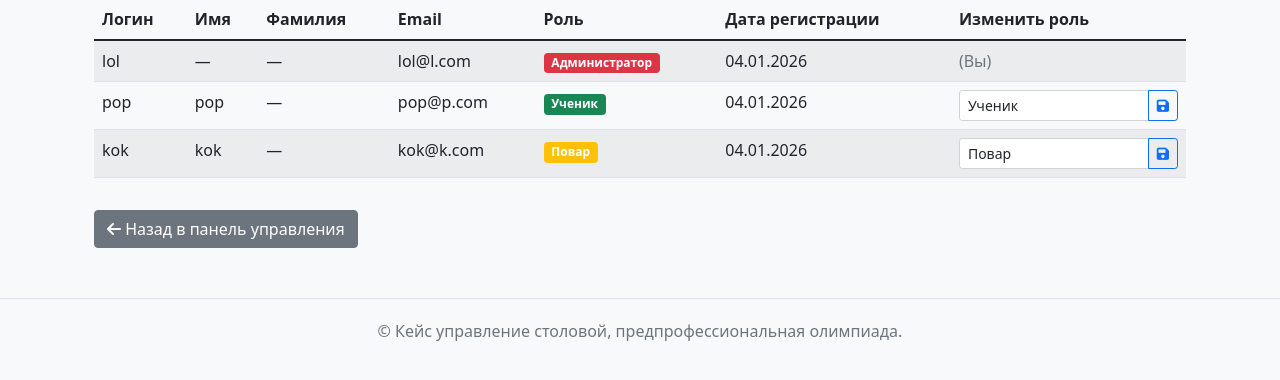
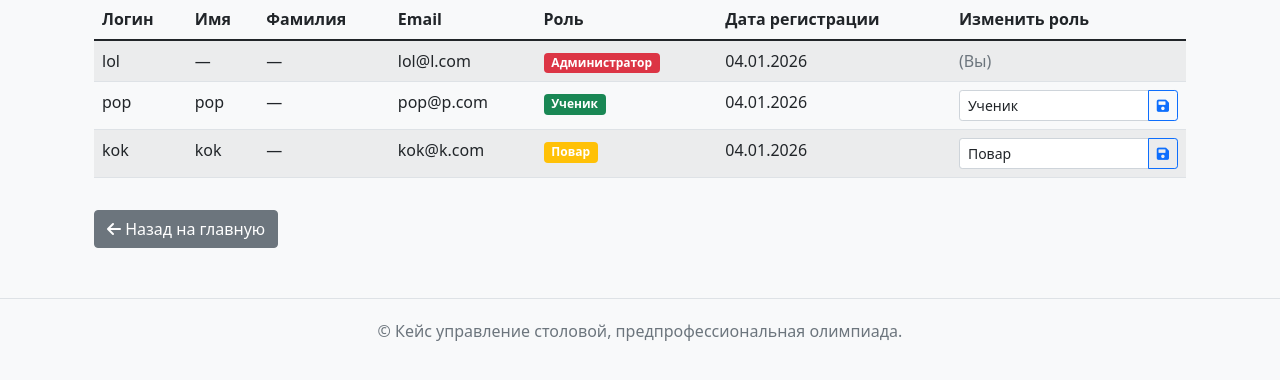
Before and after one commit to YarikAESC/Predprof2025-26, a Django app: page /manage/users/ in a window 1280 px wide. Shown: the part 173-553 px from the top of the page. Run offline with Django 4.2, Linux system fonts and the light colour scheme; a user stored in the database is signed in; data comes from the database, SQL or seed files in the repository.

Commit message:
Update manage_users.html

```diff
--- a/project/myproject/orders/templates/orders/manage_users.html
+++ b/project/myproject/orders/templates/orders/manage_users.html
@@ -78,8 +78,8 @@
 
     <!-- Кнопка назад -->
     <div class="mt-3">
-        <a href="{% url 'admin_dashboard' %}" class="btn btn-secondary">
-            <i class="fas fa-arrow-left"></i> Назад в панель управления
+        <a href="{% url 'home' %}" class="btn btn-secondary">
+            <i class="fas fa-arrow-left"></i> Назад на главную
         </a>
     </div>
 </div>
```
